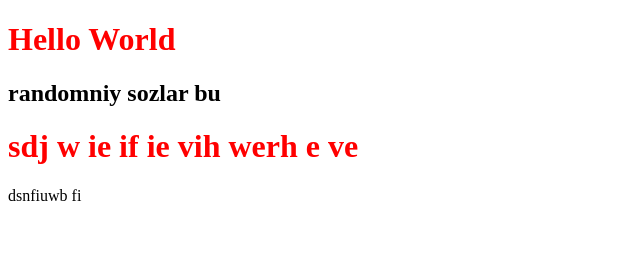
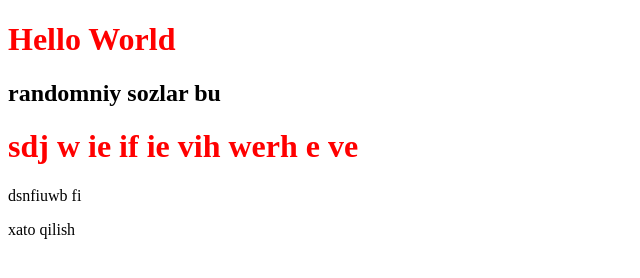
Before and after one commit to alemxaknazarov/git-test, a plain HTML site: page index.html in a window 1280 px wide. Shown: the full height of the page, 0-640 px from the left. Drawn offline with Linux system fonts and the light colour scheme.

Commit message:
xato test

```diff
--- a/index.html
+++ b/index.html
@@ -11,5 +11,6 @@
     <h2>randomniy sozlar bu</h2>
     <h1>sdj w ie if ie vih werh e ve</h1>
     <p>dsnfiuwb fi</p>
+    <p>xato qilish</p>
 </body>
 </html>
```
